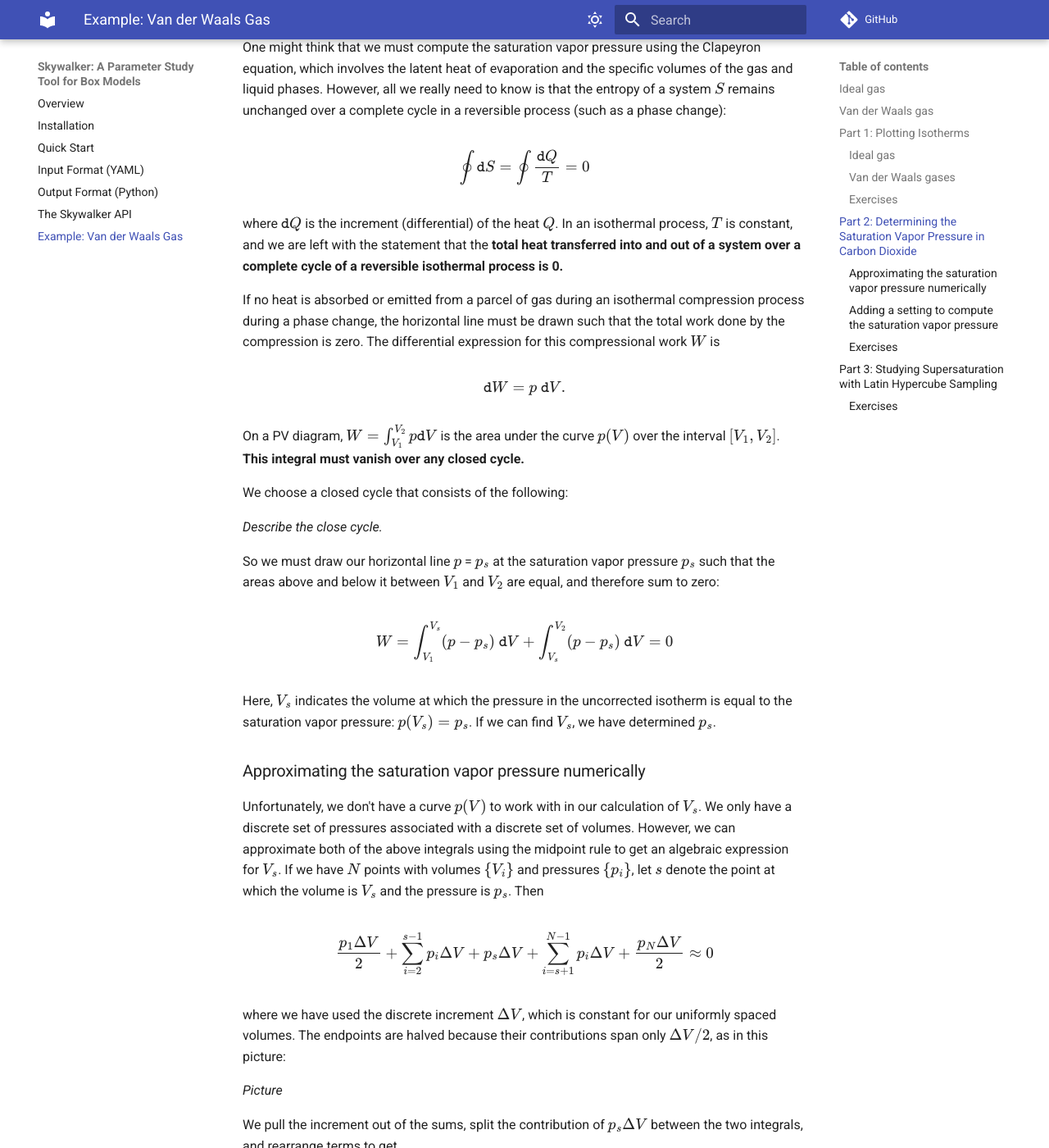
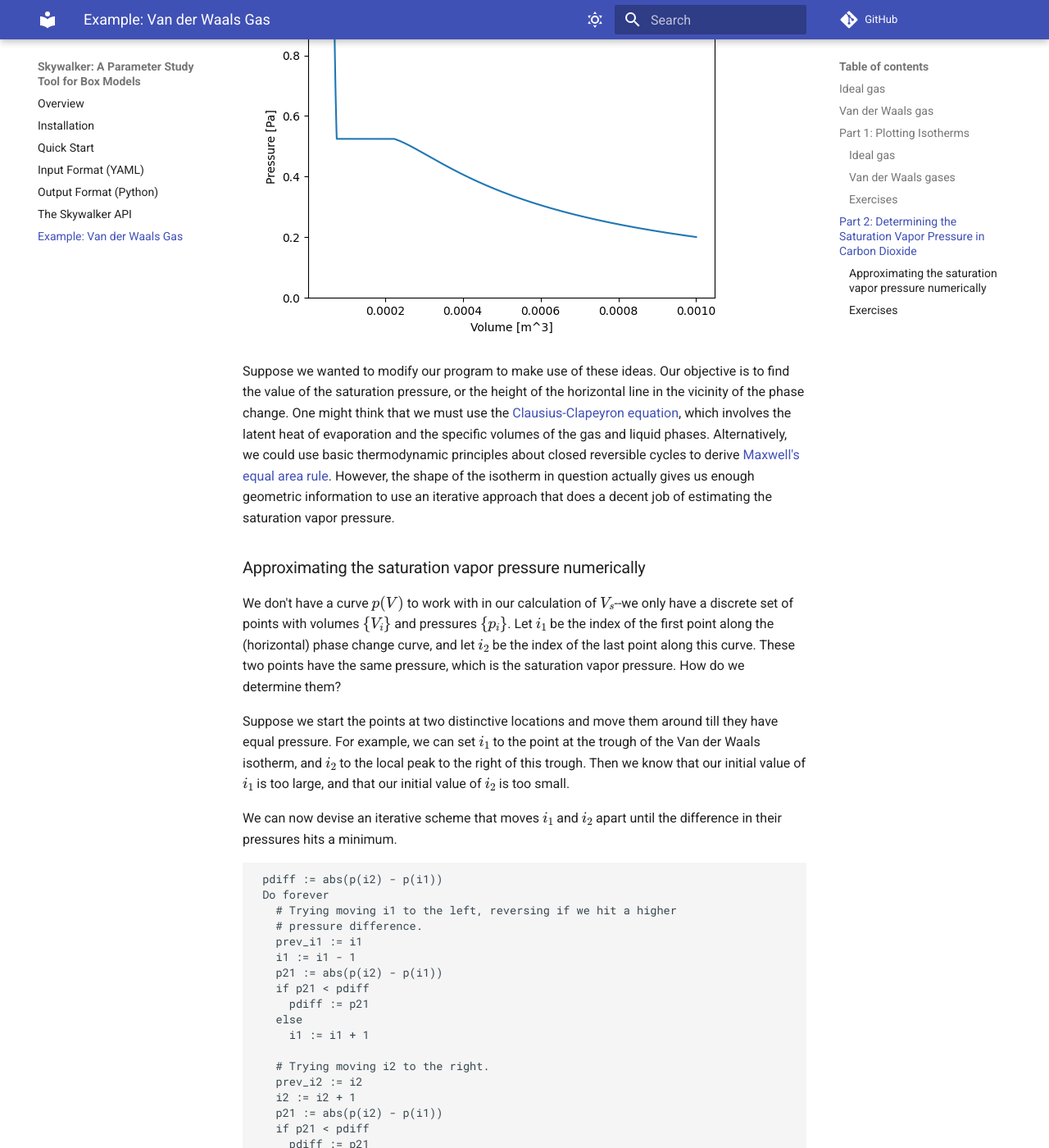
Before and after one commit to eagles-project/skywalker, an MkDocs documentation site: the page built from docs/example.md, in a window 1280 px wide and 1400 px high, scrolled down 7367 px. Shown: the whole window at 82% size. Built offline with MkDocs 1.6.1 and Material for MkDocs 9.7.7, drawn with Linux system fonts in a browser that asks for light colours; comment, search, counter and statistics services are not loaded; some of the changed text lies outside the part shown.

Commit message:
Wrapped up Examples section (for now).

````diff
--- a/docs/example.md
+++ b/docs/example.md
@@ -439,113 +439,70 @@ course of the phase change. It looks like this:
 
 ![Saturation vapor pressure](images/saturation_vapor_pressure.png)
 
-Let's modify our program to make use of these ideas. Our objective is to find
-the value of the saturation pressure, or the height of the horizontal line in
-the vicinity of the phase change.
-
-One might think that we must compute the saturation vapor pressure using the
-Clapeyron equation, which involves the latent heat of evaporation and the
-specific volumes of the gas and liquid phases. However, all we really need to
-know is that the entropy of a system $S$ remains unchanged over a complete cycle
-in a reversible process (such as a phase change):
-
-$$
-\oint \texttt{d}S = \oint \frac{\texttt{d}Q}{T} = 0
-$$
-
-where $\texttt{d}Q$ is the increment (differential) of the heat $Q$. In an
-isothermal process, $T$ is constant, and we are left with the statement
-that the **total heat transferred into and out of a system over a complete cycle
-of a reversible isothermal process is 0.**
-
-If no heat is absorbed or emitted from a parcel of gas during an isothermal
-compression process during a phase change, the horizontal line must be drawn
-such that the total work done by the compression is zero. The differential
-expression for this compressional work $W$ is
-
-$$
-\texttt{d}W = p~\texttt{d}V.
-$$
-
-On a PV diagram, $W = \int_{V_1}^{V_2} p\texttt{d}V$ is the area under the
-curve $p(V)$ over the interval $[V_1, V_2]$. **This integral must vanish over
-any closed cycle.**
-
-We choose a closed cycle that consists of the following:
-
-*Describe the close cycle.*
-
-So we must draw our horizontal line $p$ = $p_s$ at the saturation vapor pressure
-$p_s$ such that the areas above and below it between $V_1$ and $V_2$ are equal,
-and therefore sum to zero:
-
-$$
-W = \int_{V_1}^{V_s} (p-p_s)~\texttt{d}V + \int_{V_s}^{V_2} (p-p_s)~\texttt{d}V = 0
-$$
-
-Here, $V_s$ indicates the volume at which the pressure in the uncorrected
-isotherm is equal to the saturation vapor pressure: $p(V_s) = p_s$. If we can
-find $V_s$, we have determined $p_s$.
+Suppose we wanted to modify our program to make use of these ideas. Our
+objective is to find the value of the saturation pressure, or the height of the
+horizontal line in the vicinity of the phase change. One might think that we
+must use the [Clausius-Clapeyron equation](https://en.wikipedia.org/wiki/Clausius–Clapeyron_relation),
+which involves the latent heat of evaporation and the specific volumes of the
+gas and liquid phases. Alternatively, we could use basic thermodynamic
+principles about closed reversible cycles to derive
+[Maxwell's equal area rule](https://en.wikipedia.org/wiki/Maxwell_construction).
+However, the shape of the isotherm in question actually gives us enough
+geometric information to use an iterative approach that does a decent job of
+estimating the saturation vapor pressure.
 
 ### Approximating the saturation vapor pressure numerically
 
-Unfortunately, we don't have a curve $p(V)$ to work with in our calculation of
-$V_s$. We only have a discrete set of pressures associated with a discrete
-set of volumes. However, we can approximate both of the above integrals using
-the midpoint rule to get an algebraic expression for $V_s$. If we have $N$
-points with volumes $\{V_i\}$ and pressures $\{p_i\}$, let $s$ denote the point
-at which the volume is $V_s$ and the pressure is $p_s$. Then
+We don't have a curve $p(V)$ to work with in our calculation of $V_s$--we only
+have a discrete set of points with volumes $\{V_i\}$ and pressures $\{p_i\}$.
+Let $i_1$ be the index of the first point along the (horizontal) phase change
+curve, and let $i_2$ be the index of the last point along this curve. These two
+points have the same pressure, which is the saturation vapor pressure. How do
+we determine them?
 
-$$
-\frac{p_1\Delta V}{2} + \sum_{i=2}^{s-1} p_i \Delta V + p_s \Delta V +
-\sum_{i=s+1}^{N-1} p_i \Delta V + \frac{p_N\Delta V}{2} \approx 0
-$$
+Suppose we start the points at two distinctive locations and move them around
+till they have equal pressure. For example, we can set $i_1$ to the point at
+the trough of the Van der Waals isotherm, and $i_2$ to the local peak to the
+right of this trough. Then we know that our initial value of $i_1$ is too large,
+and that our initial value of $i_2$ is too small.
 
-where we have used the discrete increment $\Delta V$, which is constant for
-our uniformly spaced volumes. The endpoints are halved because their
-contributions span only $\Delta V/2$, as in this picture:
+We can now devise an iterative scheme that moves $i_1$ and $i_2$ apart until
+the difference in their pressures hits a minimum.
 
-*Picture*
+```
+ pdiff := abs(p(i2) - p(i1))
+ Do forever
+   # Trying moving i1 to the left, reversing if we hit a higher
+   # pressure difference.
+   prev_i1 := i1
+   i1 := i1 - 1
+   p21 := abs(p(i2) - p(i1))
+   if p21 < pdiff
+     pdiff := p21
+   else
+     i1 := i1 + 1
 
-We pull the increment out of the sums, split the contribution of $p_s \Delta V$
-between the two integrals, and rearrange terms to get
+   # Trying moving i2 to the right.
+   prev_i2 := i2
+   i2 := i2 + 1
+   p21 := abs(p(i2) - p(i1))
+   if p21 < pdiff
+     pdiff := p21
+   else
+     i2 := i2 - 1
 
-$$
-\frac{p_1 +p_s}{2} + \sum_{i=2}^{s-1} p_i \approx \frac{p_N - p_s}{2} -\sum_{i=s+1}^{N-1} p_i
-$$
-
-We can solve this problem using a bisection algorithm to select a value for $s$.
-The value of $s$ that minimizes the difference between the left and right hand
-sides is the value of $s$ for which the volume is $V_s$, and for which the
-saturation vapor pressure is $p_s$.
-
-Because we have approximated the integrals by the midpoint rule with uniform
-spacing in volumes $\Delta V$, we expect the error in the calculation of $p_s$
-to be proportional to $\Delta V^2$. More points give us more accuracy at a quadratic rate of convergence.
-
-### Adding a setting to compute the saturation vapor pressure
-
-*Show code snippets for adding the bisection algorithm and the associated
-setting.*
-
-Now our program can compute the saturation vapor pressure if requested in
-our `settings` block.
-
-Before we move on, we note that the gas pressure can actually exceed the
-saturation vapor pressure in a supersaturated liquid. The Van der Waals equation
-of state does a decent job of illustrating this phenomenon. We take this up in
-the next example.
+   # If we didn't move either point, we're finished.
+   if i1 = prev_i1 and i2 = prev_i2
+     break
+```
 
 ### Exercises
 
-1. Convince yourself that the error in our calculation of the saturation vapor
-   pressure improves as we decrease the volume spacing $\Delta V$. (Or not!)
-2. If you are familiar with the Clapeyron equation, modify your program to use
-   it to estimate the saturation vapor pressure. You'll need to look up the
-   value of the latent heat of evaporation for carbon dioxide. Modify the
-   setting in your program to allow a user to select this option or the one
-   we implemented above.
-
-## Part 3: Studying Supersaturation with Latin Hypercube Sampling
-
-### Exercises
+1. Try to implement this iterative scheme to compute the saturation vapor
+   pressure for the above isotherm. (Hint: use an input that specifies a
+   single temperature.) Extra credit: can you add a setting to your program
+   that specifies whether or not to compute the saturation vapor pressure?
+   You can read about settings in the [Input Format](input.md) and [API](api.md)
+   sections.
+2. Can you find the critical point for carbon dioxide by exploring various
+   Van der Waals isotherms? How do you know when you've found it?
````
Also changed, not shown: docs/images/saturation_vapor_pressure.png (added).
